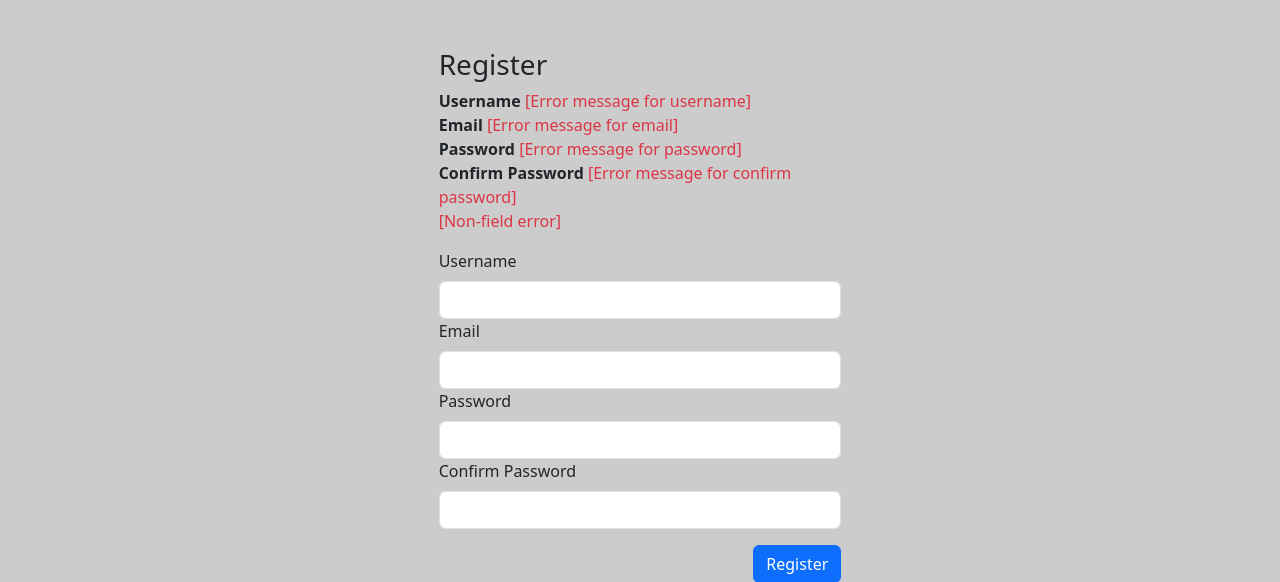
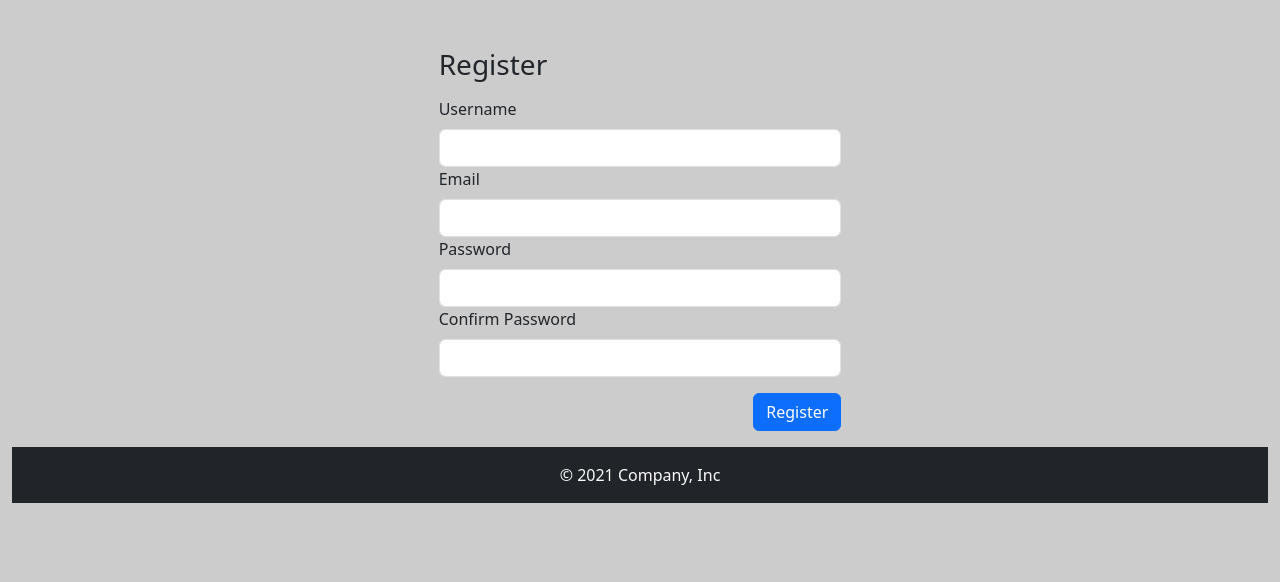
Before and after one commit to Sanjay-D-works/Django-Project, a Django app: page /register in a window 1280 px wide. Shown: the part 74-656 px from the top of the page. Run offline with Django 5.2, Linux system fonts and the light colour scheme; parts of the project's set-up code (start-up, migrations or seed data) failed here and were passed over; some libraries are stand-ins or nearby versions.

Commit message:
Using Model Form and Show old Values using form

```diff
--- a/Blogs/blog/forms.py
+++ b/Blogs/blog/forms.py
@@ -1,4 +1,5 @@
 from django import forms
+from django.contrib.auth.models import User
 
 class ContactForm(forms.Form):
     name = forms.CharField(label='Name', max_length=100, required=True)
@@ -11,3 +12,7 @@ class RegisterForm(forms.ModelForm):
     email = forms.CharField(label='Email', max_length=100, required=True)
     password = forms.CharField(label='Password', max_length=100, required=True)
     password_confirm = forms.CharField(label='Confirm Password', max_length=100, required=True)
+
+    class Meta:
+        model = User
+        fields = ['username', 'email', 'password']
--- a/Blogs/blog/templates/blog1/register.html
+++ b/Blogs/blog/templates/blog1/register.html
@@ -7,39 +7,31 @@
                 <h3>Register</h3>
                 <div class="">
                     <!-- Error messages -->
-                    <div class="col-12">
-                        <span class="fw-bold">Username</span>
-                        <span class="text-danger">[Error message for username]</span>
-                    </div>
-                    <div class="col-12">
-                        <span class="fw-bold">Email</span>
-                        <span class="text-danger">[Error message for email]</span>
-                    </div>
-                    <div class="col-12">
-                        <span class="fw-bold">Password</span>
-                        <span class="text-danger">[Error message for password]</span>
-                    </div>
-                    <div class="col-12">
-                        <span class="fw-bold">Confirm Password</span>
-                        <span class="text-danger">[Error message for confirm password]</span>
-                    </div>
-                    <div class="col-12">
-                        <span class="text-danger">[Non-field error]</span>
-                    </div>
-                </div>
+                    {% for field in form  %}
+                        {% if field.errors %}
+                            <div class="col-12">
+                                <span class="fw-bold"> {{field.label_tag}} </span>
+                                {% for error in field.errors %}
+                                <span class="text-danger"> {{error}} </span>
+                                {% endfor %}
+                            </div>
+                        {% endif %}
+                    {% endfor %}
+
                 <div class="my-3">
                     <form method="post">
+                        {% csrf_token %}
                         <div class="form-group">
                             <label for="username" class="form-label">Username</label>
-                            <input type="text" class="form-control" id="username" name="username" value="">
+                            <input type="text" class="form-control" id="username" name="username" value="{{form.username.value|default:''}}">
                         </div>
                         <div class="form-group">
                             <label for="email" class="form-label">Email</label>
-                            <input type="email" class="form-control" id="email" name="email" value="">
+                            <input type="email" class="form-control" id="email" name="email" value="{{form.email.value|default:''}}">
                         </div>
                         <div class="form-group">
                             <label for="password" class="form-label">Password</label>
-                            <input type="password" class="form-control" id="password" name="password">
+                            <input type="password" class="form-control" id="password" name="password" value="">
                         </div>
                         <div class="form-group">
                             <label for="confirm_password" class="form-label">Confirm Password</label>
--- a/Blogs/blog/views.py
+++ b/Blogs/blog/views.py
@@ -5,7 +5,7 @@ from .models import Post, AboutUs
 import logging
 from django.http import Http404
 from django.core.paginator import Paginator
-from blog.forms import ContactForm
+from blog.forms import ContactForm, RegisterForm
 
 
 
@@ -92,6 +92,10 @@ def about(request):
     return render(request, "blog1/about.html", {'about_content':about_content})
 
 def register(request):
+    form = RegisterForm()
     if request.method == 'POST':
-        form
-    return render(request, 'blog1/register.html')
+        form = RegisterForm(request.POST)
+        if form.is_valid():
+            form.save() # user data created
+            print('Register Success!')
+    return render(request, 'blog1/register.html',{'form': form})
```
